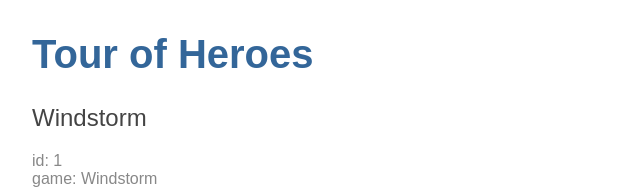
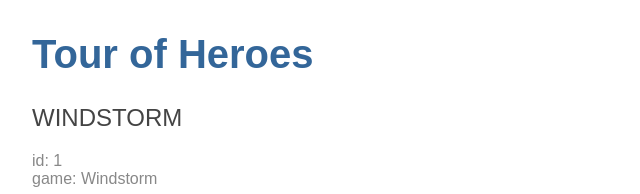
Before and after one commit to ikepon/angular5-tour-of-heroes, an Angular app: page / in a window 1280 px wide. Shown: the top 194 px of the page, without its empty margins (0-640 px from the left). Built offline with nearby package versions, Linux system fonts and the light colour scheme.

Commit message:
feat: Format with the UppercasePipe

```diff
--- a/src/app/heroes/heroes.component.html
+++ b/src/app/heroes/heroes.component.html
@@ -1,3 +1,3 @@
-<h2>{{ hero.name }}</h2>
+<h2>{{ hero.name | uppercase }}</h2>
 <div><span>id: </span>{{hero.id}}</div>
 <div><span>game: </span>{{hero.name}}</div>
```
